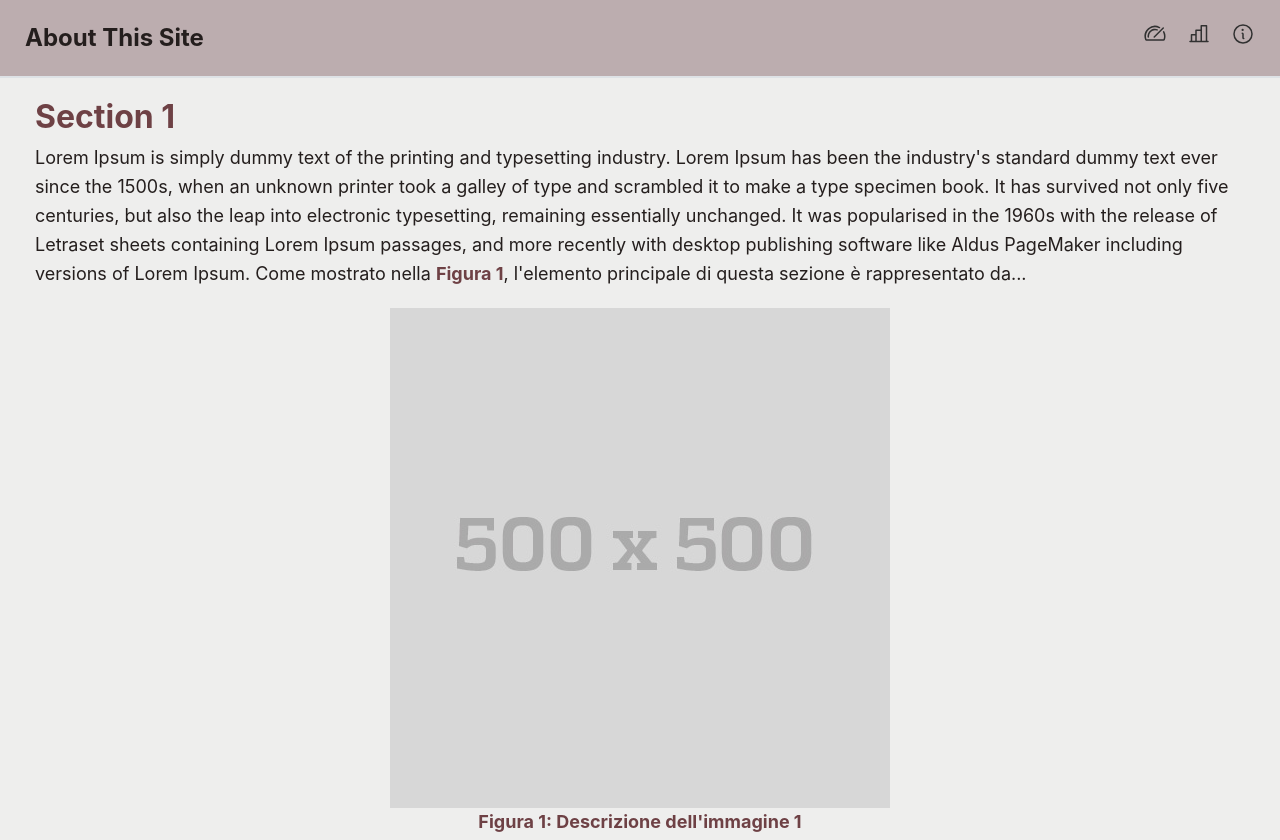
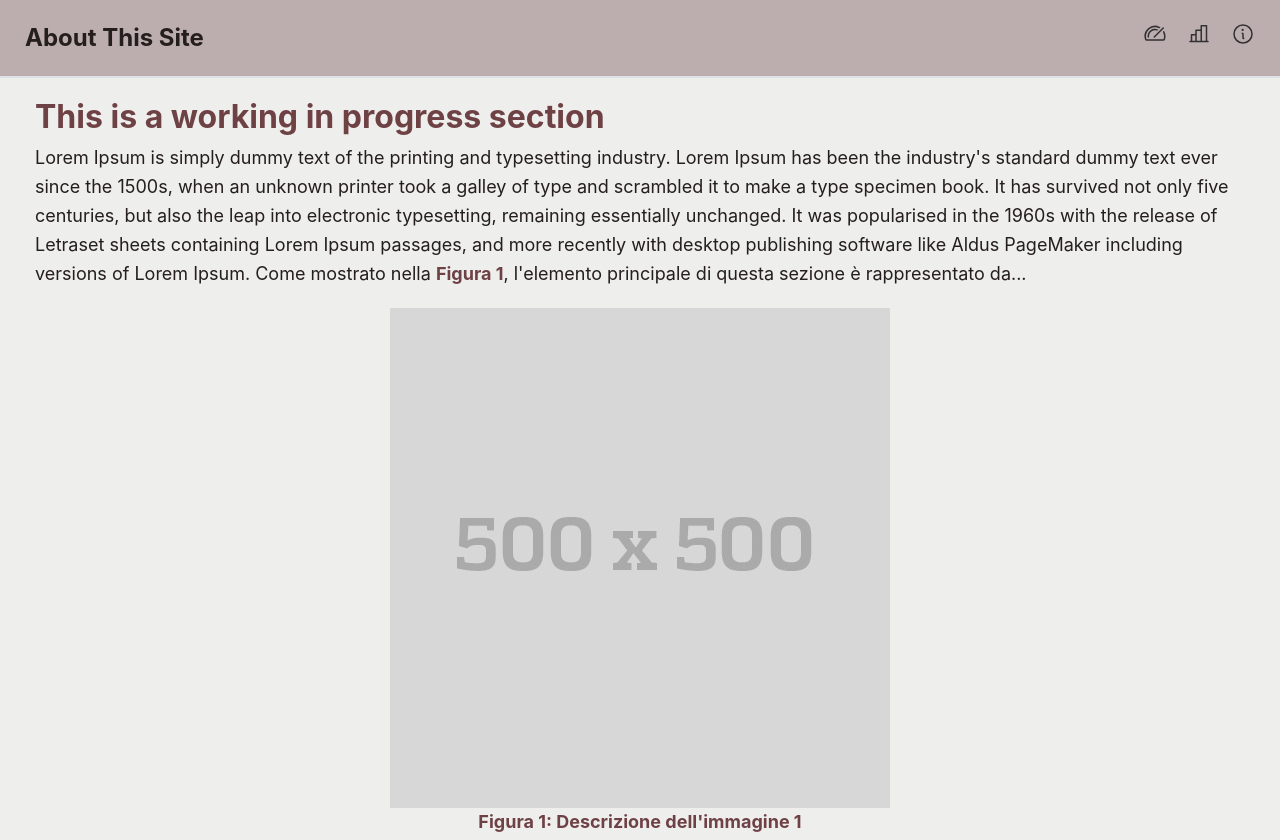
Before and after one commit to GarauGarau/TempData, a plain HTML site: page about.html in a window 1280 px wide. Shown: the top 840 px of the page. Drawn offline with nearby package versions, Linux system fonts and the light colour scheme.

Commit message:
Update about.html

```diff
--- a/about.html
+++ b/about.html
@@ -115,7 +115,7 @@
 
     <div class="container-fluid">
         <div class="content">
-            <h2>Section 1</h2>
+            <h2>This is a working in progress section</h2>
             <p>Lorem Ipsum is simply dummy text of the printing and typesetting industry. Lorem Ipsum has been the industry's standard dummy text ever since the 1500s, when an unknown printer took a galley of type and scrambled it to make a type specimen book. It has survived not only five centuries, but also the leap into electronic typesetting, remaining essentially unchanged. It was popularised in the 1960s with the release of Letraset sheets containing Lorem Ipsum passages, and more recently with desktop publishing software like Aldus PageMaker including versions of Lorem Ipsum.
             Come mostrato nella <a href="#image1">Figura 1</a>, l'elemento principale di questa sezione è rappresentato da...</p>
             <figure id="image1">
```
